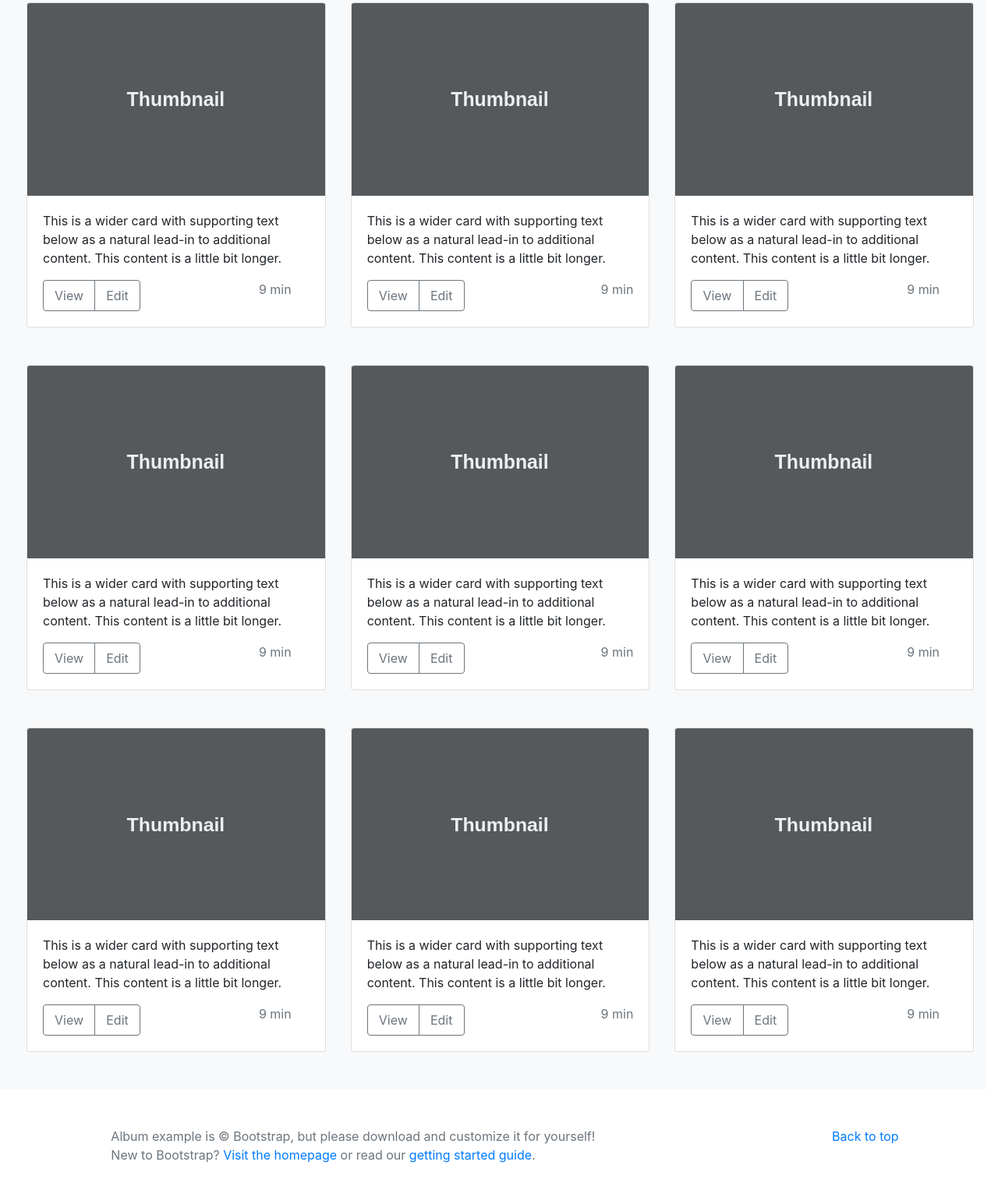
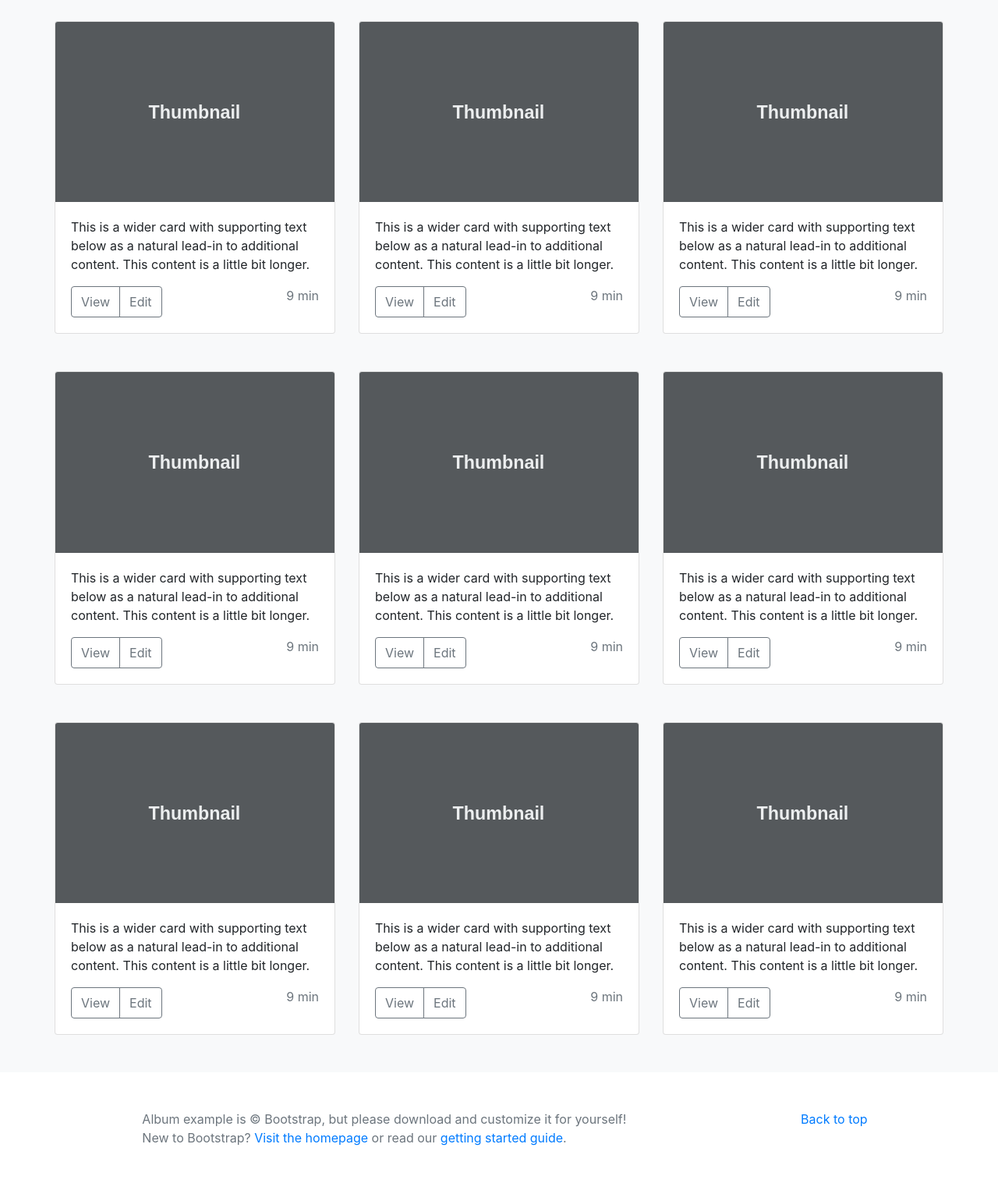
Before and after one commit to VivianeTixier/testbootstrap.github.io, a plain HTML site: page index.html in a window 1280 px wide. Shown: the part 443-1960 px from the top of the page at 78% size. After the commit the page ends 1938 px from the top, so only its background shows below. Drawn offline with nearby package versions, Linux system fonts and the light colour scheme.

Commit message:
supression de la vilain marge

```diff
--- a/index.html
+++ b/index.html
@@ -30,17 +30,21 @@
                     </ul>
                 </div>
             </div>
-            <nav class="navbar navbar-dark bg-dark row justify-content-around">
-                <a class="navbar-brand col-5 font-weight-bold" href="#"><img src="camera.png" width="20px" /> Album</a>
+            <nav class="navbar navbar-dark bg-dark">
+                <div class="container">
+                    <a class="navbar-brand col-5 font-weight-bold" href="#"><img src="camera.png" width="20px" />
+                        Album</a>
                     <button class="navbar-toggler" type="button" data-toggle="collapse"
                         data-target="#navbarToggleExternalContent" aria-controls="navbarToggleExternalContent"
                         aria-expanded="false" aria-label="Toggle navigation">
                         <span class="navbar-toggler-icon"></span>
                     </button>
+                </div>
             </nav>
         </div>
     </header>
-    <section class="row text-center mt-5">
+    <section class="container text-center mt-5">
+        <div class="row">
             <div class="col-md-6 offset-md-3 mt-5">
                 <h1>Album example</h1>
                 <h5 class="text-muted mt-3">Something short and leading about the collection below—its contents, the
@@ -52,25 +56,13 @@
                     <button class="btn btn-secondary">Secondary action</button>
                 </div>
             </div>
+        </div>
     </section>
-    <section class="row justify-content-center mt-5 mb-5 bg-light container-fluid pl-5">
+    <section class="mt-5 mb-5 bg-light">
+        <div class="container">
+            <div class="row justify-content-center">
                 <div class="card-deck">
-            <div class="card mr-3 ml-3 mt-5">
-                <img class="card-img-top" src="téléchargement.svg" alt="Card image cap">
-                <div class="card-body">
-                    <p class="card-text">This is a wider card with supporting text below as a natural lead-in to
-                        additional
-                        content. This content is a little bit longer.</p>
-                    <div class="row">
-                        <div class="btn-group mr-2 justify-content-between col-5" role="group" aria-label="First group">
-                            <button type="button" class="btn btn-outline-secondary">View</button>
-                            <button type="button" class="btn btn-outline-secondary">Edit</button>
-                        </div>
-                        <p class="text-muted text-right col-6">9 min</p>
-                    </div>
-                </div>
-            </div>
-            <div class="card mr-3 ml-3 mt-5">
+                    <div class="card mt-5">
                         <img class="card-img-top" src="téléchargement.svg" alt="Card image cap">
                         <div class="card-body">
                             <p class="card-text">This is a wider card with supporting text below as a natural lead-in to
@@ -85,39 +77,7 @@
                             </div>
                         </div>
                     </div>
-            <div class="card mr-3 ml-3 mt-5">
-                <img class="card-img-top" src="téléchargement.svg" alt="Card image cap">
-                <div class="card-body">
-                    <p class="card-text">This is a wider card with supporting text below as a natural lead-in to
-                        additional
-                        content. This content is a little bit longer.</p>
-                    <div class="row">
-                        <div class="btn-group mr-2 justify-content-between col-5" role="group" aria-label="First group">
-                            <button type="button" class="btn btn-outline-secondary">View</button>
-                            <button type="button" class="btn btn-outline-secondary">Edit</button>
-                        </div>
-                        <p class="text-muted text-right col-6">9 min</p>
-                    </div>
-                </div>
-            </div>
-        </div>
-        <div class="card-deck">
-            <div class="card mr-3 ml-3 mt-5">
-                <img class="card-img-top" src="téléchargement.svg" alt="Card image cap">
-                <div class="card-body">
-                    <p class="card-text">This is a wider card with supporting text below as a natural lead-in to
-                        additional
-                        content. This content is a little bit longer.</p>
-                    <div class="row">
-                        <div class="btn-group mr-2 justify-content-between col-5" role="group" aria-label="First group">
-                            <button type="button" class="btn btn-outline-secondary">View</button>
-                            <button type="button" class="btn btn-outline-secondary">Edit</button>
-                        </div>
-                        <p class="text-muted text-right col-6">9 min</p>
-                    </div>
-                </div>
-            </div>
-            <div class="card mr-3 ml-3 mt-5">
+                    <div class="card mt-5">
                         <img class="card-img-top" src="téléchargement.svg" alt="Card image cap">
                         <div class="card-body">
                             <p class="card-text">This is a wider card with supporting text below as a natural lead-in to
@@ -132,39 +92,7 @@
                             </div>
                         </div>
                     </div>
-            <div class="card mr-3 ml-3 mt-5">
-                <img class="card-img-top" src="téléchargement.svg" alt="Card image cap">
-                <div class="card-body">
-                    <p class="card-text">This is a wider card with supporting text below as a natural lead-in to
-                        additional
-                        content. This content is a little bit longer.</p>
-                    <div class="row">
-                        <div class="btn-group mr-2 justify-content-between col-5" role="group" aria-label="First group">
-                            <button type="button" class="btn btn-outline-secondary">View</button>
-                            <button type="button" class="btn btn-outline-secondary">Edit</button>
-                        </div>
-                        <p class="text-muted text-right col-6">9 min</p>
-                    </div>
-                </div>
-            </div>
-        </div>
-        <div class="card-deck mb-5">
-            <div class="card mr-3 ml-3 mt-5">
-                <img class="card-img-top" src="téléchargement.svg" alt="Card image cap">
-                <div class="card-body">
-                    <p class="card-text">This is a wider card with supporting text below as a natural lead-in to
-                        additional
-                        content. This content is a little bit longer.</p>
-                    <div class="row">
-                        <div class="btn-group mr-2 justify-content-between col-5" role="group" aria-label="First group">
-                            <button type="button" class="btn btn-outline-secondary">View</button>
-                            <button type="button" class="btn btn-outline-secondary">Edit</button>
-                        </div>
-                        <p class="text-muted text-right col-6">9 min</p>
-                    </div>
-                </div>
-            </div>
-            <div class="card mr-3 ml-3 mt-5">
+                    <div class="card mt-5">
                         <img class="card-img-top" src="téléchargement.svg" alt="Card image cap">
                         <div class="card-body">
                             <p class="card-text">This is a wider card with supporting text below as a natural lead-in to
@@ -179,14 +107,46 @@
                             </div>
                         </div>
                     </div>
-            <div class="card mr-3 ml-3 mt-5">
+                </div>
+                <div class="card-deck">
+                    <div class="card mt-5">
                         <img class="card-img-top" src="téléchargement.svg" alt="Card image cap">
                         <div class="card-body">
                             <p class="card-text">This is a wider card with supporting text below as a natural lead-in to
                                 additional
                                 content. This content is a little bit longer.</p>
-                    <div class="row">
-                        <div class="btn-group mr-2 justify-content-between col-5" role="group" aria-label="First group">
+                            <div class="row justify-content-between">
+                                <div class="btn-group mr-2 col-5" role="group" aria-label="First group">
+                                    <button type="button" class="btn btn-outline-secondary">View</button>
+                                    <button type="button" class="btn btn-outline-secondary">Edit</button>
+                                </div>
+                                <p class="text-muted text-right col-6">9 min</p>
+                            </div>
+                        </div>
+                    </div>
+                    <div class="card mt-5">
+                        <img class="card-img-top" src="téléchargement.svg" alt="Card image cap">
+                        <div class="card-body">
+                            <p class="card-text">This is a wider card with supporting text below as a natural lead-in to
+                                additional
+                                content. This content is a little bit longer.</p>
+                            <div class="row justify-content-between">
+                                <div class="btn-group mr-2 col-5" role="group" aria-label="First group">
+                                    <button type="button" class="btn btn-outline-secondary">View</button>
+                                    <button type="button" class="btn btn-outline-secondary">Edit</button>
+                                </div>
+                                <p class="text-muted text-right col-6">9 min</p>
+                            </div>
+                        </div>
+                    </div>
+                    <div class="card mt-5">
+                        <img class="card-img-top" src="téléchargement.svg" alt="Card image cap">
+                        <div class="card-body">
+                            <p class="card-text">This is a wider card with supporting text below as a natural lead-in to
+                                additional
+                                content. This content is a little bit longer.</p>
+                            <div class="row justify-content-between">
+                                <div class="btn-group mr-2 col-5" role="group" aria-label="First group">
                                     <button type="button" class="btn btn-outline-secondary">View</button>
                                     <button type="button" class="btn btn-outline-secondary">Edit</button>
                                 </div>
@@ -195,16 +155,66 @@
                         </div>
                     </div>
                 </div>
-
+                <div class="card-deck mb-5">
+                    <div class="card mt-5">
+                        <img class="card-img-top" src="téléchargement.svg" alt="Card image cap">
+                        <div class="card-body">
+                            <p class="card-text">This is a wider card with supporting text below as a natural lead-in to
+                                additional
+                                content. This content is a little bit longer.</p>
+                            <div class="row justify-content-between">
+                                <div class="btn-group mr-2 col-5" role="group" aria-label="First group">
+                                    <button type="button" class="btn btn-outline-secondary">View</button>
+                                    <button type="button" class="btn btn-outline-secondary">Edit</button>
+                                </div>
+                                <p class="text-muted text-right col-6">9 min</p>
+                            </div>
+                        </div>
+                    </div>
+                    <div class="card mt-5">
+                        <img class="card-img-top" src="téléchargement.svg" alt="Card image cap">
+                        <div class="card-body">
+                            <p class="card-text">This is a wider card with supporting text below as a natural lead-in to
+                                additional
+                                content. This content is a little bit longer.</p>
+                            <div class="row justify-content-between">
+                                <div class="btn-group mr-2 col-5" role="group" aria-label="First group">
+                                    <button type="button" class="btn btn-outline-secondary">View</button>
+                                    <button type="button" class="btn btn-outline-secondary">Edit</button>
+                                </div>
+                                <p class="text-muted text-right col-6">9 min</p>
+                            </div>
+                        </div>
+                    </div>
+                    <div class="card mt-5">
+                        <img class="card-img-top" src="téléchargement.svg" alt="Card image cap">
+                        <div class="card-body">
+                            <p class="card-text">This is a wider card with supporting text below as a natural lead-in to
+                                additional
+                                content. This content is a little bit longer.</p>
+                            <div class="row justify-content-between">
+                                <div class="btn-group mr-2 col-5" role="group" aria-label="First group">
+                                    <button type="button" class="btn btn-outline-secondary">View</button>
+                                    <button type="button" class="btn btn-outline-secondary">Edit</button>
+                                </div>
+                                <p class="text-muted text-right col-6">9 min</p>
+                            </div>
+                        </div>
+                    </div>
+                </div>
+            </div>
+        </div>
     </section>
-    <section class="row justify-content-around text-muted mt-5 mb-4">
-        <div class="col-6">
+    <section class="container">
+        <div class="row justify-content-around text-muted mt-5 mb-4">
+            <div class="col-7">
                 Album example is © Bootstrap, but please download and customize it for yourself!<br />
 
                 New to Bootstrap? <a href="#">Visit the homepage</a> or read our <a href="#">getting started guide</a>.
             </div>
             <div>
                 <a href="#header"> Back to top </a>
+            </div>
         </div>
     </section>
     <script src="https://code.jquery.com/jquery-3.3.1.slim.min.js"
```
Lines whose indentation alone changed are shown as unchanged.
